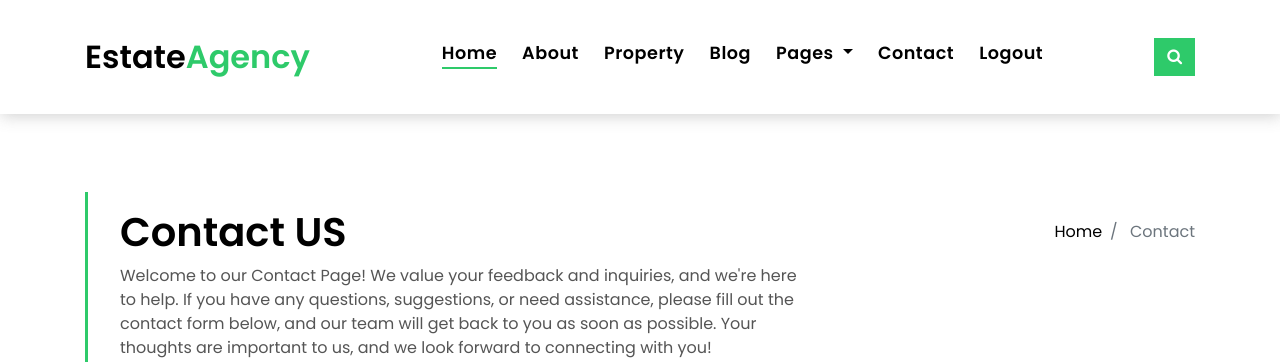
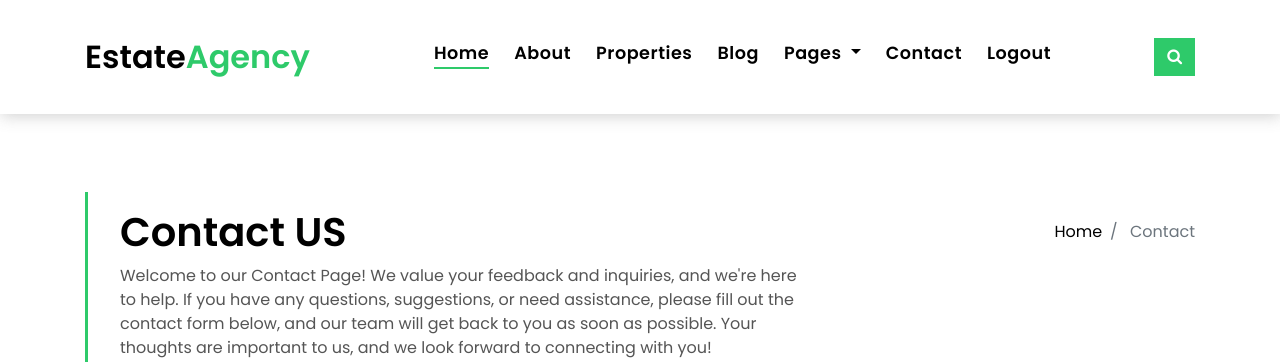
Before and after one commit to amirqa1381/Realestate, a Django app: page /account/contact/ in a window 1280 px wide. Shown: the top 362 px of the page. Run offline with Django 5.2, Linux system fonts and the light colour scheme; the visitor is signed in with stand-in values (Sample User, id 1); some libraries are stand-ins or nearby versions.

Commit message:
Added a route to the properties button for routing it

```diff
--- a/templates/master.html
+++ b/templates/master.html
@@ -148,7 +148,7 @@
                     <a class="nav-link" href="{% url 'about' %}">About</a>
                 </li>
                 <li class="nav-item">
-                    <a class="nav-link" href="property-grid.html">Property</a>
+                    <a class="nav-link" href="{% url 'properties' %}">Properties</a>
                 </li>
                 {% if not request.user.is_authenticated %}
                     <li class="nav-item">
```
